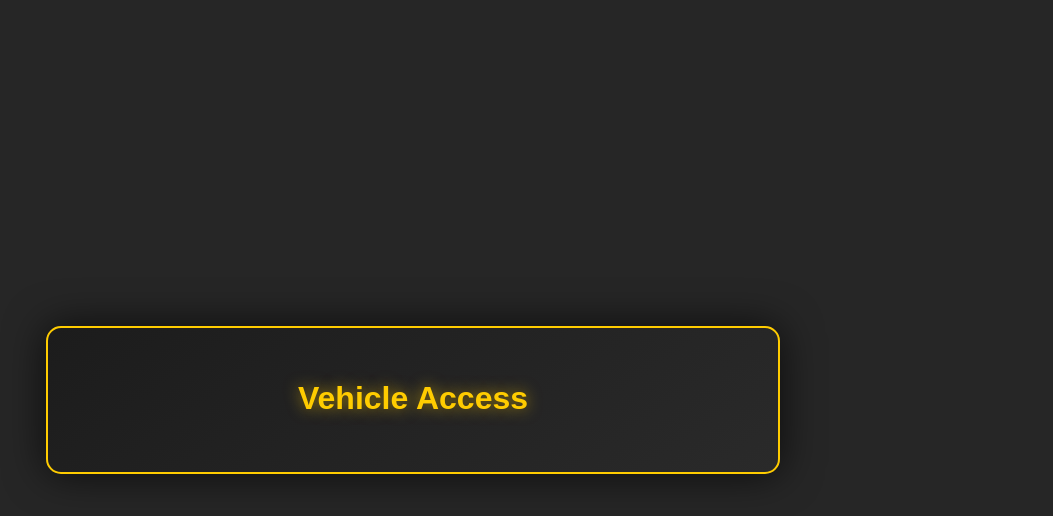
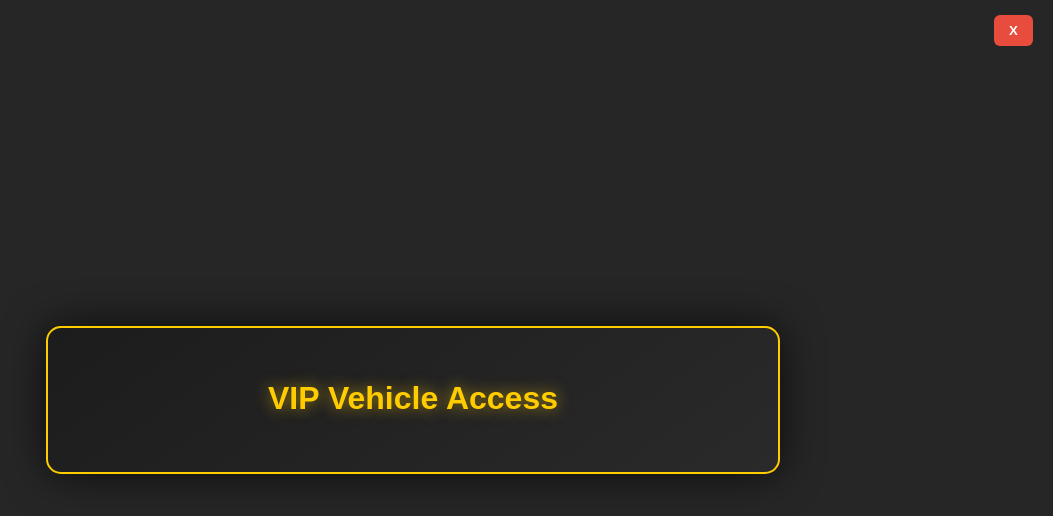
Before and after one commit to anonymoUSA33rd/BeRealVIP, a plain HTML site: page nui/index.html in a window 1280 px wide. Shown: the whole page, without its empty margins (227-1280 px from the left). Drawn offline with Linux system fonts and the light colour scheme.

Commit message:
Update title and heading to 'VIP Vehicle Access'

```diff
--- a/nui/index.html
+++ b/nui/index.html
@@ -4,11 +4,12 @@
   <meta charset="UTF-8">
   <meta name="viewport" content="width=device-width, initial-scale=1.0">
   <link rel="stylesheet" href="style.css">
-  <title>Vehicle Access</title>
+  <title>VIP Vehicle Access</title>
 </head>
 <body>
   <div id="section-container">
-    <h1>Vehicle Access</h1>
+    <button id="close-button">X</button>
+    <h1>VIP Vehicle Access</h1>
     <div id="sections"></div>
   </div>
 
```
